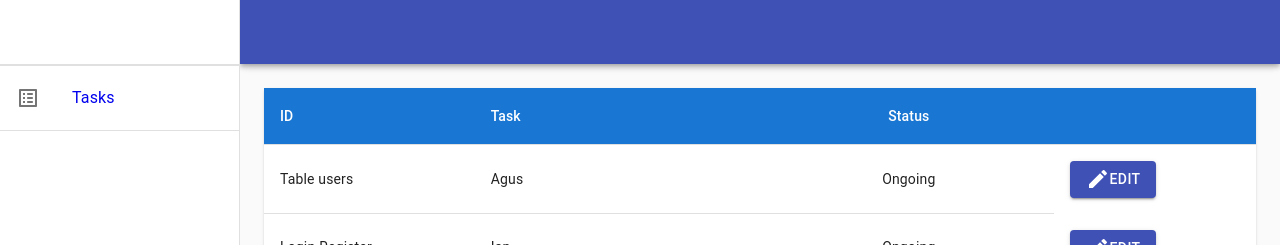
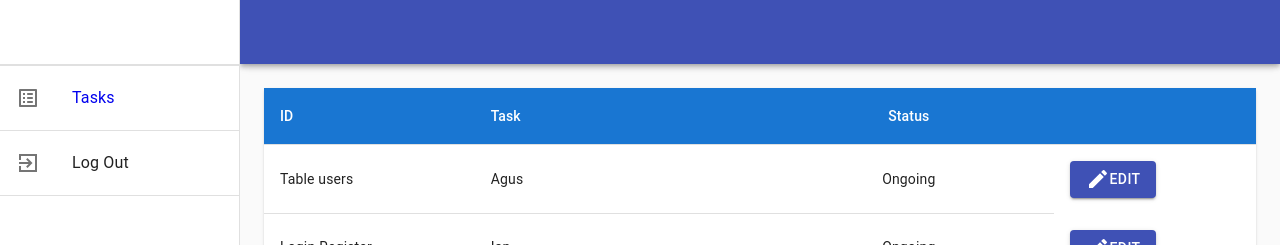
Before and after one commit to Task-Manage/front-end, a React (Create React App) app: page /user in a window 1280 px wide. Shown: the top 245 px of the page. Built offline with nearby package versions, Linux system fonts and the light colour scheme; sample sign-in values are in the browser's storage.

Commit message:
bikin logout

```diff
--- a/src/Components/Sidebar/Sidebar.jsx
+++ b/src/Components/Sidebar/Sidebar.jsx
@@ -8,10 +8,15 @@ import {
   IconButton,
   Toolbar,
   Typography,
+  List,
+  ListItem,
+  ListItemText,
+  ListItemIcon,
 } from "@material-ui/core";
+import { useHistory } from "react-router-dom";
 
 // icon
-import { Menu } from "@material-ui/icons";
+import { Menu, ExitToAppSharp } from "@material-ui/icons";
 import { makeStyles, useTheme } from "@material-ui/core/styles";
 
 const drawerWidth = 240;
@@ -50,6 +55,7 @@ const useStyles = makeStyles((theme) => ({
 }));
 
 function Sidebar(props) {
+  const history = useHistory();
   const { window } = props;
   const classes = useStyles();
   const theme = useTheme();
@@ -59,6 +65,11 @@ function Sidebar(props) {
     setMobileOpen(!mobileOpen);
   };
 
+  const handleClick = () => {
+    localStorage.removeItem("user");
+    history.push("/");
+  };
+
   const drawer = (
     <div>
       <div className={classes.toolbar} />
@@ -66,6 +77,15 @@ function Sidebar(props) {
       {props.tabEmployees}
       <Divider />
       {props.tabTasks}
+      <Divider />
+      <List>
+        <ListItem button onClick={handleClick}>
+          <ListItemIcon>
+            <ExitToAppSharp />
+          </ListItemIcon>
+          <ListItemText primary="Log Out" />
+        </ListItem>
+      </List>
       <Divider />
     </div>
   );
```
